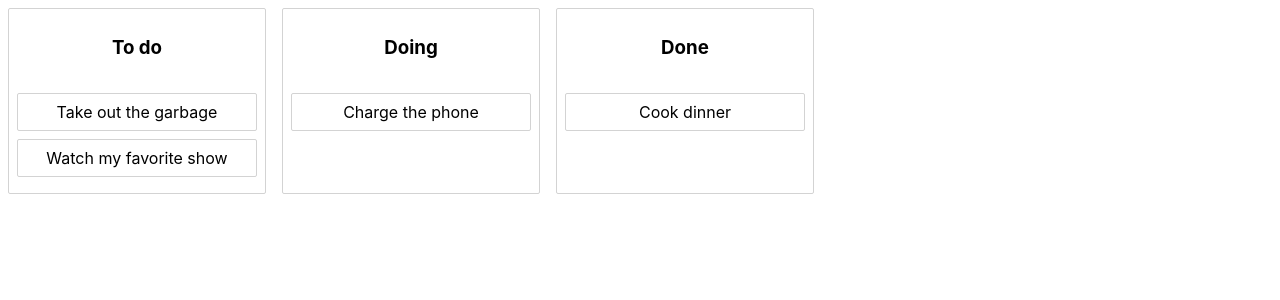
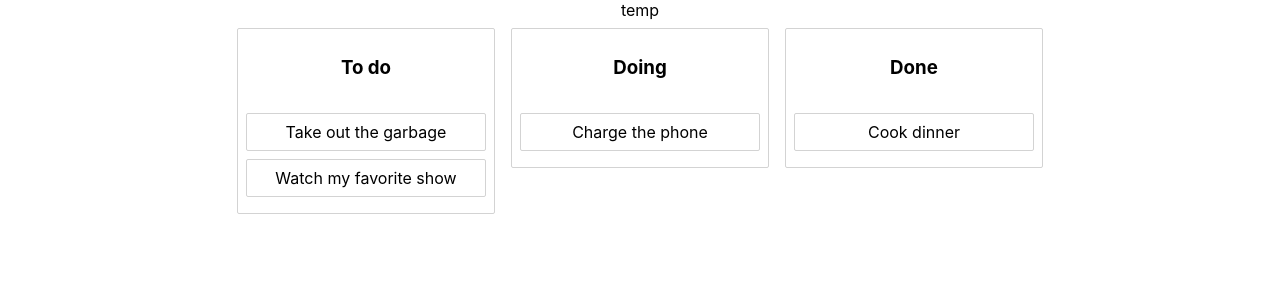
Before and after one commit to arjbholu/CollaboratePOC, a React (Create React App) app in the folder client/: page / in a window 1280 px wide. Shown: the top 300 px of the page. Built offline with nearby package versions, Linux system fonts and the light colour scheme.

Commit message:
added project id

```diff
--- a/client/src/App.jsx
+++ b/client/src/App.jsx
@@ -1,4 +1,4 @@
-import React, { useState } from 'react';
+import React from 'react';
 import './App.css';
 import Column from './Components/ColumnComponent';
 import { DragDropContext } from 'react-beautiful-dnd';
@@ -8,6 +8,11 @@ import styled from 'styled-components';
 const Container = styled.div`
   display: flex;
   flexDirection: row;
+  justify-content: center;
+`
+
+const Title = styled.div`
+  text-align: center
 `
 
 export default class App extends React.Component {
@@ -24,34 +29,21 @@ export default class App extends React.Component {
             return;
         }
 
-
         const sourceColumn = result.source.droppableId;
         const destinationColumn = result.destination.droppableId;
-        const sourceTask =  this.state.data.columns[sourceColumn].taskIds[result.source.index];
         const newData = this.state.data;
         const [sourceTasks] = newData.columns[sourceColumn].taskIds.splice(result.source.index, 1);
         newData.columns[destinationColumn].taskIds.splice(result.destination.index, 0, sourceTasks);
-        // console.log(destinationTasks);
-        // data.columns[sourceColumn].taskIds = sourceTasks;
-        // newData.columns[destinationColumn].taskIds = [...this.state.data.columns[destinationColumn].taskIds, sourceTask];
-        // newData = data.columns[destinationColumn].taskIds[result.destination.index];
-        // // console.log(data
         this.setState({
             data: newData
         });
-        // console.log(sourceColumn, sourceTaskId, destinationColumn, destinationTaskId);
-
-        // if (result.destination.droppableId != result.source.droppableId) {
-        //     data = data.
-        // }
-
-        console.log(result);
     }
 
     render() {
         console.log(this.state)
         return (
             <div className="App">
+                <Title>{this.state.data.projectName}</Title>
                 <Container>
                     <DragDropContext onDragEnd={this.onDragEnd}>
                         {this.state.data.columnOrder.map((columnId, index) => {
--- a/client/src/Components/ColumnComponent.jsx
+++ b/client/src/Components/ColumnComponent.jsx
@@ -8,7 +8,8 @@ const Container = styled.div`
     margin: 8px;
     border: 1px solid lightgrey;
     border-radius: 2px;
-    min-width: 20%
+    min-width: 20%;
+    height: fit-content;
 `
 const Title = styled.h3`
   padding: 8px;
--- a/client/src/InitialData.js
+++ b/client/src/InitialData.js
@@ -1,4 +1,6 @@
 const initialData = {
+    projectId: "temp_id",
+    projectName:"temp",
     tasks: {
         'task-1': { id: 'task-1', content: 'Take out the garbage'},
         'task-2': { id: 'task-2', content: 'Watch my favorite show'},
```
